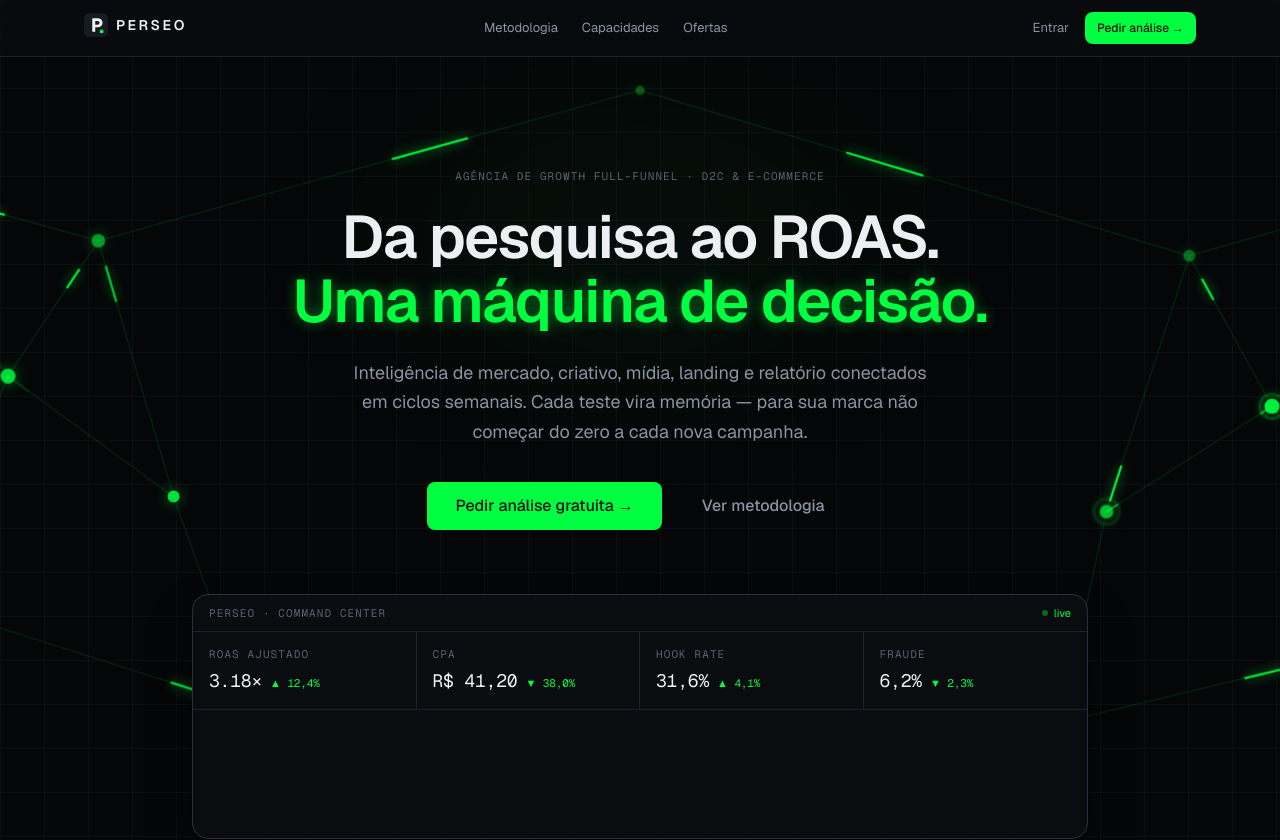
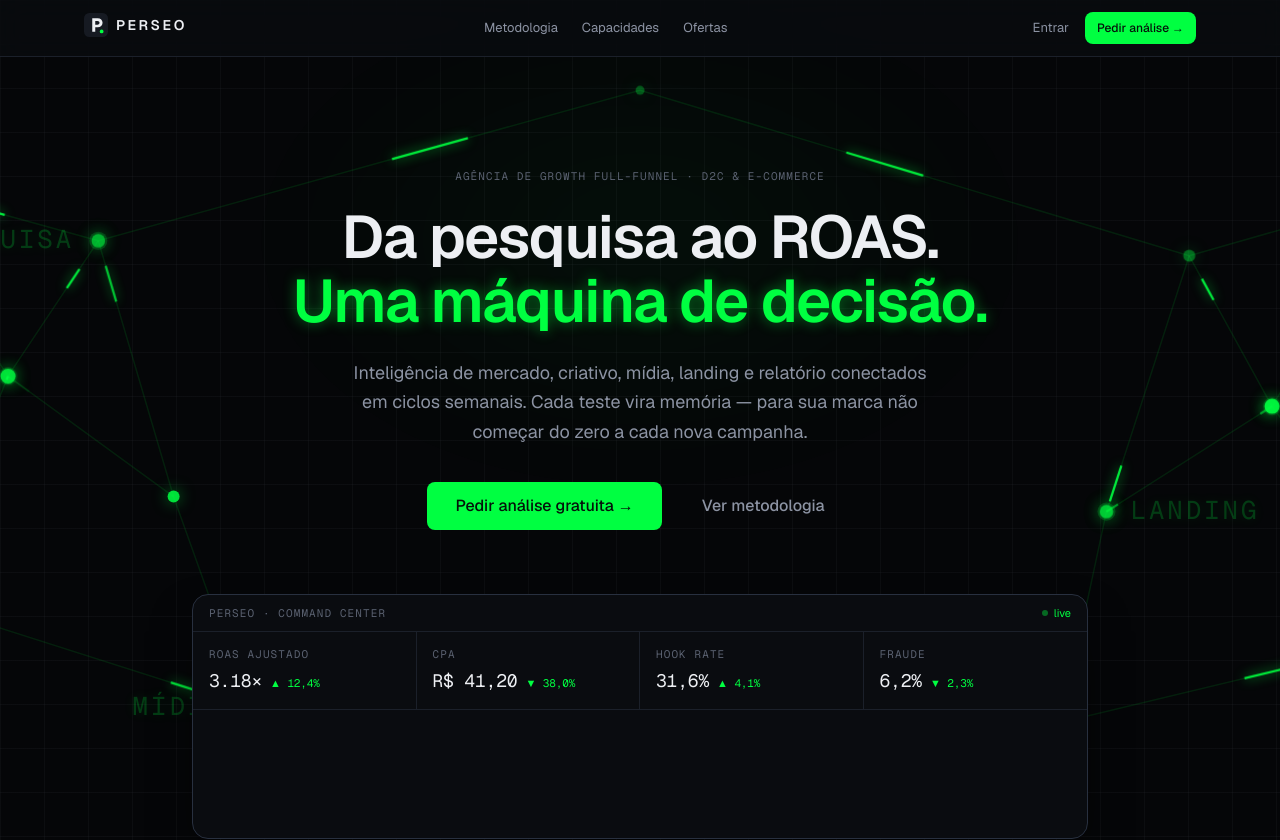
Before and after one commit to Eternorms/Perseo-Web, a Next.js app: page / in a window 1280 px wide. Shown: the top 840 px of the page. Built offline with nearby package versions, Linux system fonts and the light colour scheme; no server answers.

Commit message:
feat(landing): hero v03 — etapas nomeadas do funil acendendo em sequencia (rede nomeada, fluxo direcional)

```diff
--- a/src/app/(public)/page.tsx
+++ b/src/app/(public)/page.tsx
@@ -104,11 +104,30 @@ function Hero() {
           <circle className="mem-node" style={{ animationDelay: "2.8s" }} cx="880" cy="480" r="3.5" />
           <circle className="mem-node" style={{ animationDelay: "3.2s" }} cx="600" cy="60" r="3" />
           <circle className="mem-node" style={{ animationDelay: "0.6s" }} cx="680" cy="545" r="3" />
-          <circle className="mem-ping" style={{ animationDelay: "0s" }} cx="180" cy="250" r="5" />
-          <circle className="mem-ping" style={{ animationDelay: "1.3s" }} cx="1020" cy="270" r="5" />
-          <circle className="mem-ping" style={{ animationDelay: "2.6s" }} cx="240" cy="160" r="4" />
-          <circle className="mem-ping" style={{ animationDelay: "0.8s" }} cx="910" cy="340" r="4" />
-          <circle className="mem-ping" style={{ animationDelay: "3s" }} cx="290" cy="330" r="4" />
+          <g className="mem-step" style={{ animationDelay: "0s" }}>
+            <circle className="mem-step-dot" cx="240" cy="160" r="6" />
+            <text className="mem-step-label" x="224" y="165" textAnchor="end">PESQUISA</text>
+          </g>
+          <g className="mem-step" style={{ animationDelay: "1.1s" }}>
+            <circle className="mem-step-dot" cx="180" cy="250" r="6" />
+            <text className="mem-step-label" x="164" y="255" textAnchor="end">CRIATIVO</text>
+          </g>
+          <g className="mem-step" style={{ animationDelay: "2.2s" }}>
+            <circle className="mem-step-dot" cx="340" cy="470" r="6" />
+            <text className="mem-step-label" x="324" y="475" textAnchor="end">MÍDIA</text>
+          </g>
+          <g className="mem-step" style={{ animationDelay: "3.3s" }}>
+            <circle className="mem-step-dot" cx="910" cy="340" r="6" />
+            <text className="mem-step-label" x="926" y="345" textAnchor="start">LANDING</text>
+          </g>
+          <g className="mem-step" style={{ animationDelay: "4.4s" }}>
+            <circle className="mem-step-dot" cx="1020" cy="270" r="6" />
+            <text className="mem-step-label" x="1036" y="275" textAnchor="start">RELATÓRIO</text>
+          </g>
+          <g className="mem-step" style={{ animationDelay: "5.5s" }}>
+            <circle className="mem-step-dot" cx="1105" cy="130" r="6" />
+            <text className="mem-step-label" x="1121" y="135" textAnchor="start">ROAS</text>
+          </g>
         </svg>
       </div>
       <div className="relative mx-auto w-full max-w-6xl px-5 pb-16 pt-20 text-center md:pt-28">
--- a/src/app/globals.css
+++ b/src/app/globals.css
@@ -327,6 +327,33 @@ body {
   transform-origin: center;
   animation: mem-ping 4s ease-out infinite;
 }
+/* etapas nomeadas do funil: acendem em sequência (fluxo direcional) */
+@keyframes mem-step {
+  0%,
+  100% {
+    opacity: 0.22;
+  }
+  9% {
+    opacity: 1;
+  }
+  26% {
+    opacity: 0.22;
+  }
+}
+.mem-step {
+  animation: mem-step 7s ease-in-out infinite;
+}
+.mem-step-dot {
+  fill: rgba(0, 255, 65, 1);
+  filter: drop-shadow(0 0 6px rgba(0, 255, 65, 0.85));
+}
+.mem-step-label {
+  fill: rgba(0, 255, 65, 1);
+  font-family: var(--font-mono);
+  font-size: 17px;
+  letter-spacing: 0.12em;
+  filter: drop-shadow(0 0 4px rgba(0, 255, 65, 0.5));
+}
 
 @media (prefers-reduced-motion: reduce) {
   *,
```
